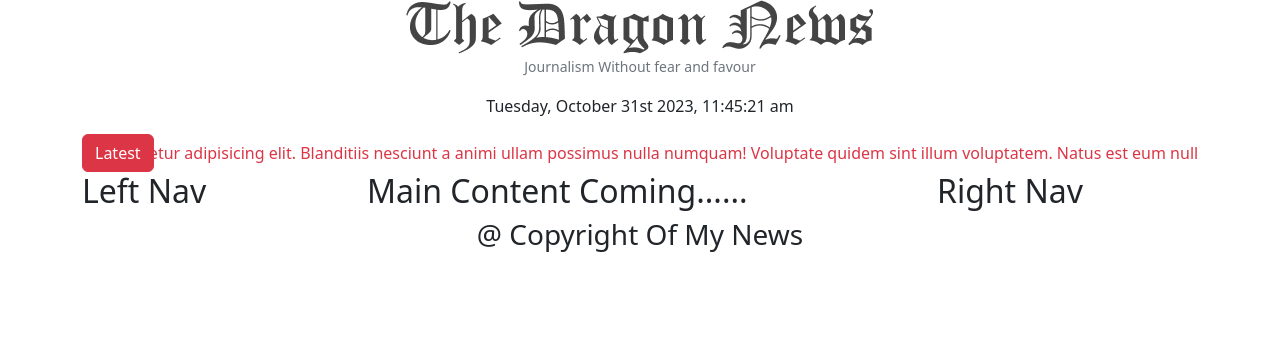
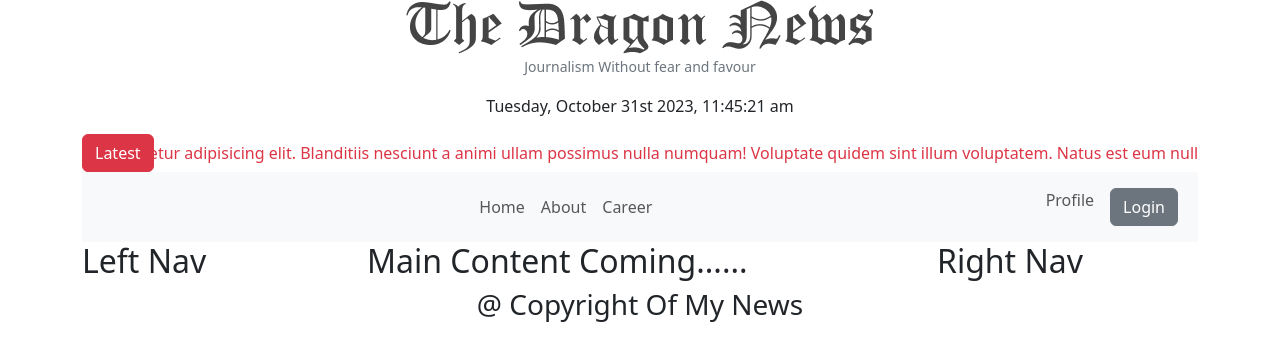
Before and after one commit to sarwar1821201/news-portal-client, a React (Vite) app: page / in a window 1280 px wide. Shown: the top 360 px of the page. Built offline with nearby package versions, Linux system fonts and the light colour scheme.

Commit message:
create a navbar

```diff
--- a/src/pages/Shared/Header/Header.jsx
+++ b/src/pages/Shared/Header/Header.jsx
@@ -1,7 +1,7 @@
 import React from "react";
 import logo from "../../../assets/logo.png";
 import moment from "moment";
-import { Button, Container } from "react-bootstrap";
+import { Button, Container, Nav, NavDropdown, Navbar } from "react-bootstrap";
 import Marquee from "react-fast-marquee";
 
 const Header = () => {
@@ -21,6 +21,30 @@
          Lorem ipsum dolor sit amet consectetur adipisicing elit. Blanditiis nesciunt a animi ullam possimus nulla numquam! Voluptate quidem sint illum voluptatem. Natus est eum nulla aperiam veritatis magni perspiciatis adipisci libero sequi, assumenda amet omnis facilis suscipit impedit ex inventore. Perferendis suscipit, magnam placeat reiciendis quas quam ut optio aut.
         </Marquee>
       </div>
+
+      <Navbar collapseOnSelect expand="lg" className="bg-body-tertiary">
+      <Container>
+
+        <Navbar.Toggle aria-controls="responsive-navbar-nav" />
+        <Navbar.Collapse id="responsive-navbar-nav">
+          <Nav className="mx-auto">
+            <Nav.Link href="#features">Home</Nav.Link>
+            <Nav.Link href="#pricing">About</Nav.Link>
+            <Nav.Link href="#features">Career</Nav.Link>
+
+          </Nav>
+          <Nav>
+            <Nav.Link href="#deets">Profile</Nav.Link>
+            <Nav.Link eventKey={2} href="#memes">
+             <Button variant="secondary">Login</Button>
+
+            </Nav.Link>
+          </Nav>
+        </Navbar.Collapse>
+      </Container>
+    </Navbar>
+
+
     </Container>
   );
 };
```
